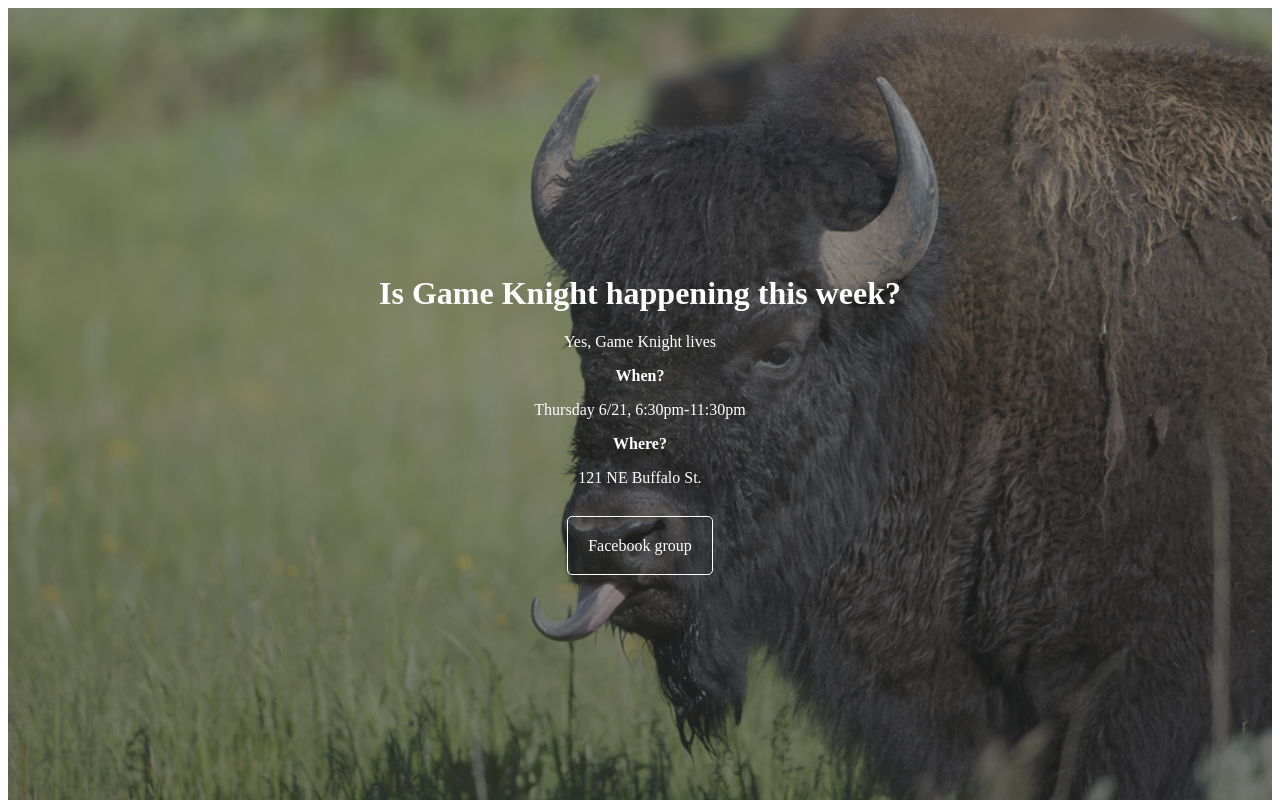
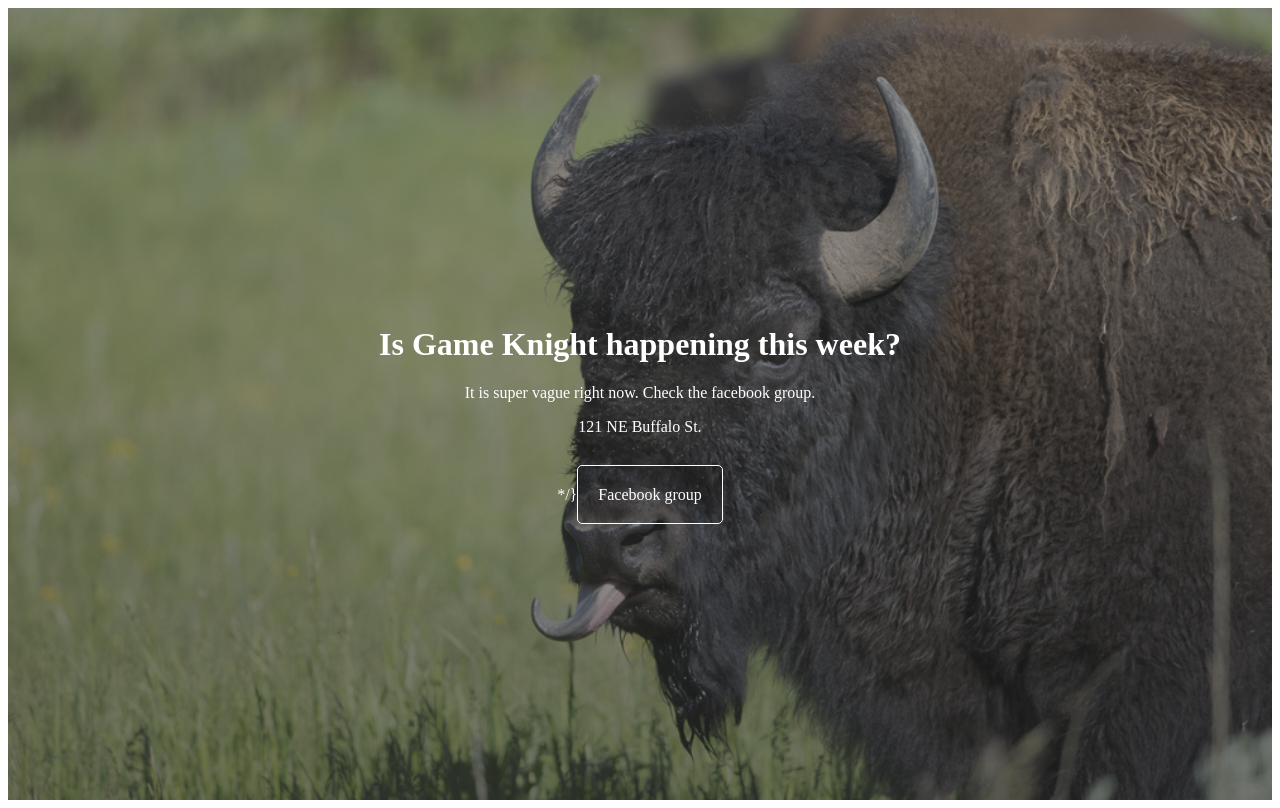
Before and after one commit to NeversSync/gameKnight, a Gatsby site: page / in a window 1280 px wide. Built offline with nearby package versions, Linux system fonts and the light colour scheme; Gatsby itself is replaced by a stand-in of ours.

Commit message:
Update date

```diff
--- a/src/pages/index.js
+++ b/src/pages/index.js
@@ -51,12 +51,12 @@ const IndexPage = () => (
   <StatusWrapper>
     <Status>
       <h1>Is Game Knight happening this week?</h1>
-      <p>Yes, Game Knight lives</p>
-      <p><b>When?</b></p>
+      <p>It is super vague right now. Check the facebook group.</p>
+      {/* <p><b>When?</b></p>
       <p>Thursday 6/21, 6:30pm-11:30pm</p>
       <p><b>Where?</b></p>
       {/* <p style={{marginBottom: '50px'}}>1915 NE 56th ave.</p> */}
-      <p style={{marginBottom: '50px'}}>121 NE Buffalo St.</p>
+      <p style={{marginBottom: '50px'}}>121 NE Buffalo St.</p> */}
       <FbLink href="https://www.facebook.com/groups/1729528793760175/" target="_blank">
         Facebook group
       </FbLink>
```
